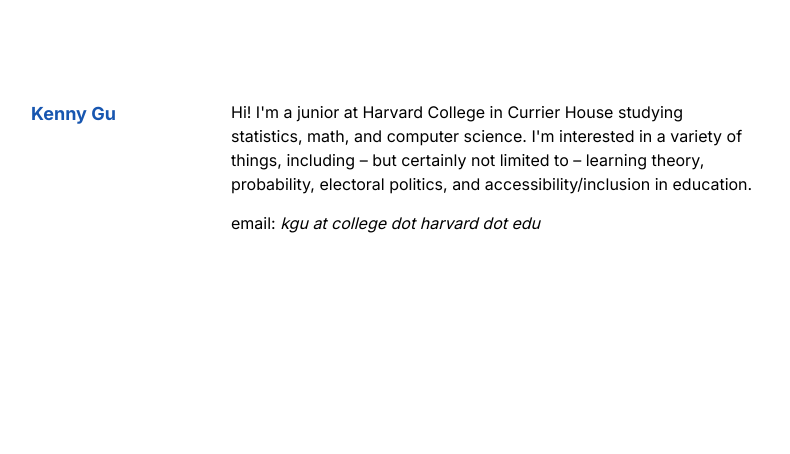
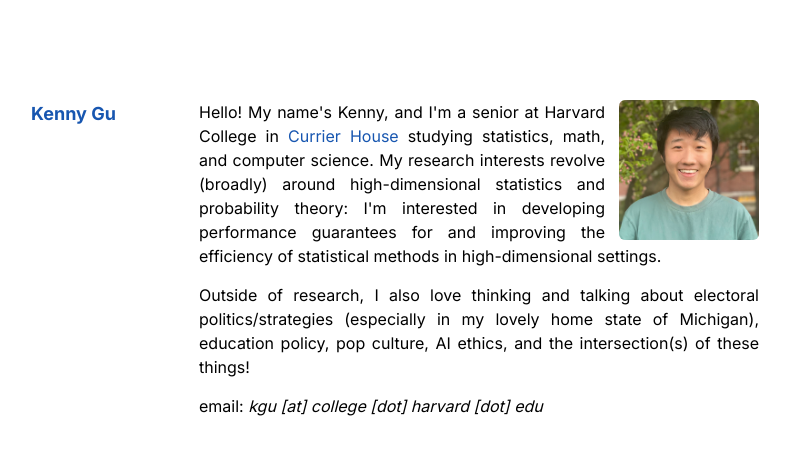
Before and after one commit to kennethgu/nextjs-blog, a Next.js app: page / in a window 1280 px wide. Shown: the top 454 px of the page, without its empty margins (245-1035 px from the left). Built offline with nearby package versions, Linux system fonts and the light colour scheme.

Commit message:
new updates 10/25

```diff
--- a/src/app/page.tsx
+++ b/src/app/page.tsx
@@ -4,15 +4,19 @@
 
 export default function Home() {
   return (
-    <main className="flex lg:flex-row flex-col py-24 lg:w-3/5 md:w-1/2 w-3/4 text-left mx-auto">
+    <main className="flex lg:flex-row flex-col py-24 xl:w-3/5 lg:w-4/5 md:w-3/5 w-3/4 text-left mx-auto">
       <Navbar />
 
       <div className="py-1 px-5 shrink">
-        <p className="lg:w-50">
-        Hi! I&apos;m a junior at Harvard College in Currier House studying statistics, math, and computer science. I&apos;m interested in a variety of things, including – but certainly not limited to – learning theory, probability, electoral politics, and accessibility/inclusion in education.
+        <img src="/hs.jpg" className="float-right lg:w-1/4 w-2/5 ml-3.5 rounded-md" />
+        <p className="lg:w-50 text-justify">
+        Hello! My name's Kenny, and I&apos;m a senior at Harvard College in <Link href="https://currier.harvard.edu" className="accented">Currier House</Link> studying statistics, math, and computer science. My research interests revolve (broadly) around high-dimensional statistics and probability theory: I&apos;m interested in developing performance guarantees for and improving the efficiency of statistical methods in high-dimensional settings.
+        </p>
+        <p className="text-justify">
+        Outside of research, I also love thinking and talking about electoral politics/strategies (especially in my lovely home state of Michigan), education policy, pop culture, AI ethics, and the intersection(s) of these things!
         </p>
         <p>
-          email: <span className="italic">kgu at college dot harvard dot edu</span>
+          email: <span className="italic">kgu [at] college [dot] harvard [dot] edu</span>
         </p>
         {/* <p>
           I&apos;m mostly creating this website/blog for myself (or so I tell myself): to keep track of things I&apos;m learning and maybe jot down some words on things I&apos;m thinking about. Not sure how often I&apos;ll update this, but I&apos;ll try to keep it somewhat regular.
--- a/src/components/navbar.tsx
+++ b/src/components/navbar.tsx
@@ -4,7 +4,7 @@
     return (
         <div className="flex lg:flex-col flex-row top-0 py-1 px-5">
         <Link href="/">
-          <h1 className="text-lg accented font-bold lg:w-40">
+          <h1 className="text-lg accented font-bold lg:w-32">
             Kenny Gu
           </h1>
         </Link>
```
Also changed, not shown: public/hs.jpg (added).
